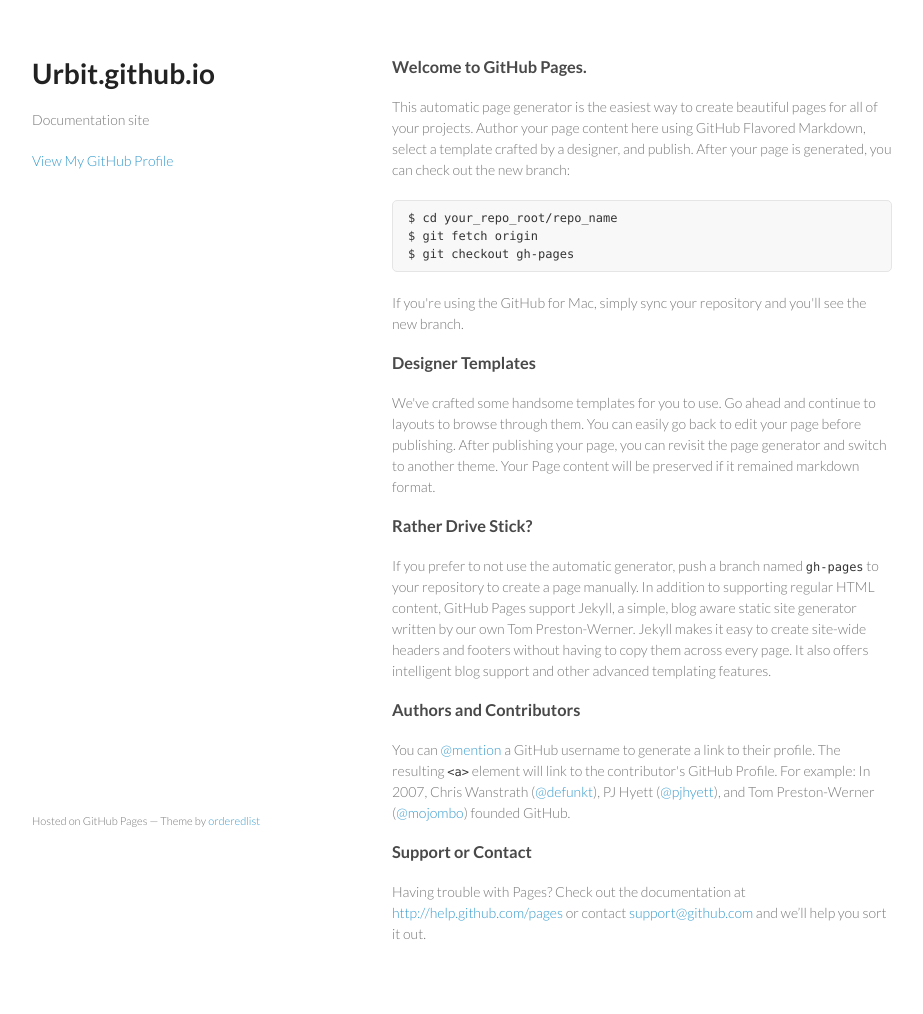
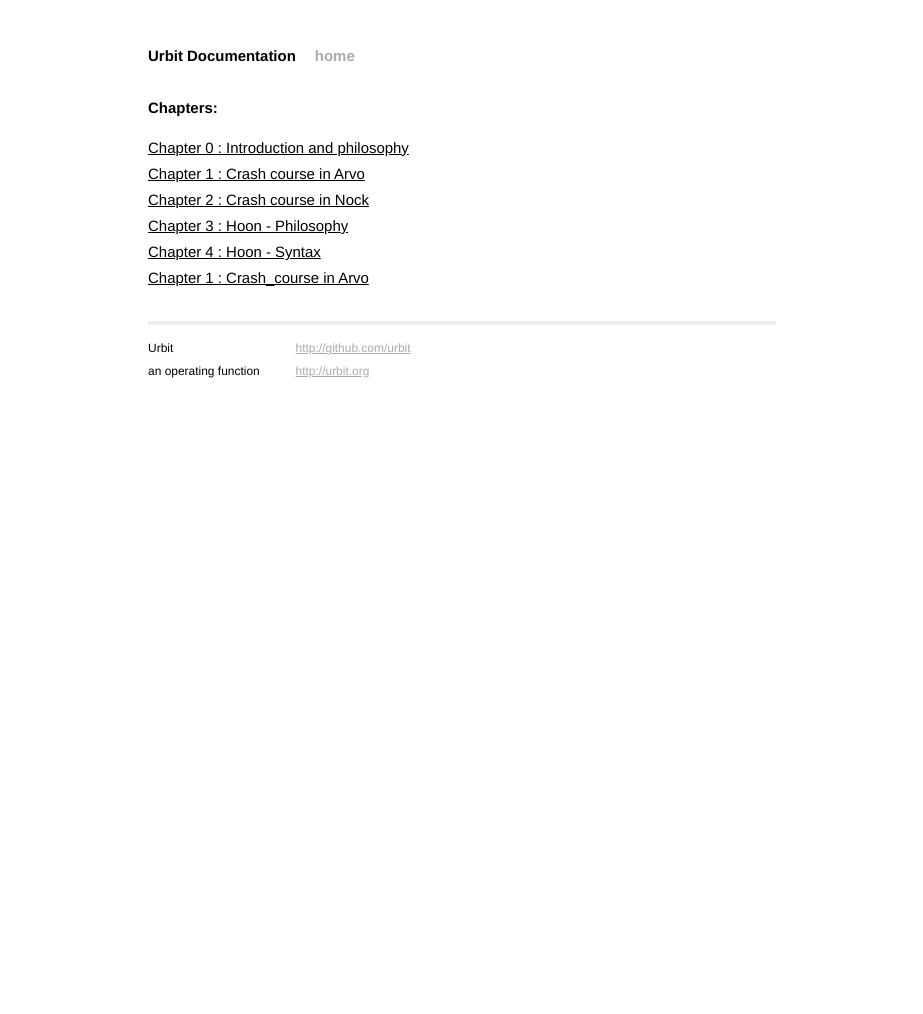
Before and after one commit to urbit/old-urbit.org, a Jekyll site: the page built from index.html, in a window 1280 px wide. Shown: the whole page, without its empty margins (178-1101 px from the left). Built offline with Jekyll 4.4.1, drawn with Linux system fonts in a browser that asks for light colours; Markdown is read by kramdown in place of the engine named in the settings; after the commit the page ends 945 px from its top, so only the background shows below that.

Commit message:
Revert "Replace master branch with page content via GitHub"
This reverts commit 982b217dd407795e4a5b5404c08fadf8045e7414.

```diff
--- a/index.html
+++ b/index.html
@@ -1,65 +1,13 @@
-<!doctype html>
-<html>
-  <head>
-    <meta charset="utf-8">
-    <meta http-equiv="X-UA-Compatible" content="chrome=1">
-    <title>Urbit.github.io by urbit</title>
+---
+layout: default
+title: Urbit Documentation
+---
 
-    <link rel="stylesheet" href="stylesheets/styles.css">
-    <link rel="stylesheet" href="stylesheets/pygment_trac.css">
-    <meta name="viewport" content="width=device-width, initial-scale=1, user-scalable=no">
-    <!--[if lt IE 9]>
-    <script src="//html5shiv.googlecode.com/svn/trunk/html5.js"></script>
-    <![endif]-->
-  </head>
-  <body>
-    <div class="wrapper">
-      <header>
-        <h1>Urbit.github.io</h1>
-        <p>Documentation site</p>
-
-
-        <p class="view"><a href="https://github.com/urbit">View My GitHub Profile</a></p>
-
-      </header>
-      <section>
-        <h3>
-<a name="welcome-to-github-pages" class="anchor" href="#welcome-to-github-pages"><span class="octicon octicon-link"></span></a>Welcome to GitHub Pages.</h3>
-
-<p>This automatic page generator is the easiest way to create beautiful pages for all of your projects. Author your page content here using GitHub Flavored Markdown, select a template crafted by a designer, and publish. After your page is generated, you can check out the new branch:</p>
-
-<pre><code>$ cd your_repo_root/repo_name
-$ git fetch origin
-$ git checkout gh-pages
-</code></pre>
-
-<p>If you're using the GitHub for Mac, simply sync your repository and you'll see the new branch.</p>
-
-<h3>
-<a name="designer-templates" class="anchor" href="#designer-templates"><span class="octicon octicon-link"></span></a>Designer Templates</h3>
-
-<p>We've crafted some handsome templates for you to use. Go ahead and continue to layouts to browse through them. You can easily go back to edit your page before publishing. After publishing your page, you can revisit the page generator and switch to another theme. Your Page content will be preserved if it remained markdown format.</p>
-
-<h3>
-<a name="rather-drive-stick" class="anchor" href="#rather-drive-stick"><span class="octicon octicon-link"></span></a>Rather Drive Stick?</h3>
-
-<p>If you prefer to not use the automatic generator, push a branch named <code>gh-pages</code> to your repository to create a page manually. In addition to supporting regular HTML content, GitHub Pages support Jekyll, a simple, blog aware static site generator written by our own Tom Preston-Werner. Jekyll makes it easy to create site-wide headers and footers without having to copy them across every page. It also offers intelligent blog support and other advanced templating features.</p>
-
-<h3>
-<a name="authors-and-contributors" class="anchor" href="#authors-and-contributors"><span class="octicon octicon-link"></span></a>Authors and Contributors</h3>
-
-<p>You can <a href="https://github.com/blog/821" class="user-mention">@mention</a> a GitHub username to generate a link to their profile. The resulting <code>&lt;a&gt;</code> element will link to the contributor's GitHub Profile. For example: In 2007, Chris Wanstrath (<a href="https://github.com/defunkt" class="user-mention">@defunkt</a>), PJ Hyett (<a href="https://github.com/pjhyett" class="user-mention">@pjhyett</a>), and Tom Preston-Werner (<a href="https://github.com/mojombo" class="user-mention">@mojombo</a>) founded GitHub.</p>
-
-<h3>
-<a name="support-or-contact" class="anchor" href="#support-or-contact"><span class="octicon octicon-link"></span></a>Support or Contact</h3>
-
-<p>Having trouble with Pages? Check out the documentation at <a href="http://help.github.com/pages">http://help.github.com/pages</a> or contact <a href="mailto:support@github.com">support@github.com</a> and we’ll help you sort it out.</p>
-      </section>
-      <footer>
-        <p><small>Hosted on GitHub Pages &mdash; Theme by <a href="https://github.com/orderedlist">orderedlist</a></small></p>
-      </footer>
-    </div>
-    <script src="javascripts/scale.fix.js"></script>
-
-  </body>
-</html>
+<div id="home">
+  <h1>Chapters:</h1>
+  <ul class="posts">
+    {% for post in site.posts reversed %}
+      <li> <a href="{{ post.url }}">{{ post.title }}</a></li>
+    {% endfor %}
+  </ul>
+</div>
--- a/javascripts/scale.fix.js
+++ /dev/null
@@ -1,17 +0,0 @@
-var metas = document.getElementsByTagName('meta');
-var i;
-if (navigator.userAgent.match(/iPhone/i)) {
-  for (i=0; i<metas.length; i++) {
-    if (metas[i].name == "viewport") {
-      metas[i].content = "width=device-width, minimum-scale=1.0, maximum-scale=1.0";
-    }
-  }
-  document.addEventListener("gesturestart", gestureStart, false);
-}
-function gestureStart() {
-  for (i=0; i<metas.length; i++) {
-    if (metas[i].name == "viewport") {
-      metas[i].content = "width=device-width, minimum-scale=0.25, maximum-scale=1.6";
-    }
-  }
-}
--- a/stylesheets/pygment_trac.css
+++ /dev/null
@@ -1,69 +0,0 @@
-.highlight  { background: #ffffff; }
-.highlight .c { color: #999988; font-style: italic } /* Comment */
-.highlight .err { color: #a61717; background-color: #e3d2d2 } /* Error */
-.highlight .k { font-weight: bold } /* Keyword */
-.highlight .o { font-weight: bold } /* Operator */
-.highlight .cm { color: #999988; font-style: italic } /* Comment.Multiline */
-.highlight .cp { color: #999999; font-weight: bold } /* Comment.Preproc */
-.highlight .c1 { color: #999988; font-style: italic } /* Comment.Single */
-.highlight .cs { color: #999999; font-weight: bold; font-style: italic } /* Comment.Special */
-.highlight .gd { color: #000000; background-color: #ffdddd } /* Generic.Deleted */
-.highlight .gd .x { color: #000000; background-color: #ffaaaa } /* Generic.Deleted.Specific */
-.highlight .ge { font-style: italic } /* Generic.Emph */
-.highlight .gr { color: #aa0000 } /* Generic.Error */
-.highlight .gh { color: #999999 } /* Generic.Heading */
-.highlight .gi { color: #000000; background-color: #ddffdd } /* Generic.Inserted */
-.highlight .gi .x { color: #000000; background-color: #aaffaa } /* Generic.Inserted.Specific */
-.highlight .go { color: #888888 } /* Generic.Output */
-.highlight .gp { color: #555555 } /* Generic.Prompt */
-.highlight .gs { font-weight: bold } /* Generic.Strong */
-.highlight .gu { color: #800080; font-weight: bold; } /* Generic.Subheading */
-.highlight .gt { color: #aa0000 } /* Generic.Traceback */
-.highlight .kc { font-weight: bold } /* Keyword.Constant */
-.highlight .kd { font-weight: bold } /* Keyword.Declaration */
-.highlight .kn { font-weight: bold } /* Keyword.Namespace */
-.highlight .kp { font-weight: bold } /* Keyword.Pseudo */
-.highlight .kr { font-weight: bold } /* Keyword.Reserved */
-.highlight .kt { color: #445588; font-weight: bold } /* Keyword.Type */
-.highlight .m { color: #009999 } /* Literal.Number */
-.highlight .s { color: #d14 } /* Literal.String */
-.highlight .na { color: #008080 } /* Name.Attribute */
-.highlight .nb { color: #0086B3 } /* Name.Builtin */
-.highlight .nc { color: #445588; font-weight: bold } /* Name.Class */
-.highlight .no { color: #008080 } /* Name.Constant */
-.highlight .ni { color: #800080 } /* Name.Entity */
-.highlight .ne { color: #990000; font-weight: bold } /* Name.Exception */
-.highlight .nf { color: #990000; font-weight: bold } /* Name.Function */
-.highlight .nn { color: #555555 } /* Name.Namespace */
-.highlight .nt { color: #000080 } /* Name.Tag */
-.highlight .nv { color: #008080 } /* Name.Variable */
-.highlight .ow { font-weight: bold } /* Operator.Word */
-.highlight .w { color: #bbbbbb } /* Text.Whitespace */
-.highlight .mf { color: #009999 } /* Literal.Number.Float */
-.highlight .mh { color: #009999 } /* Literal.Number.Hex */
-.highlight .mi { color: #009999 } /* Literal.Number.Integer */
-.highlight .mo { color: #009999 } /* Literal.Number.Oct */
-.highlight .sb { color: #d14 } /* Literal.String.Backtick */
-.highlight .sc { color: #d14 } /* Literal.String.Char */
-.highlight .sd { color: #d14 } /* Literal.String.Doc */
-.highlight .s2 { color: #d14 } /* Literal.String.Double */
-.highlight .se { color: #d14 } /* Literal.String.Escape */
-.highlight .sh { color: #d14 } /* Literal.String.Heredoc */
-.highlight .si { color: #d14 } /* Literal.String.Interpol */
-.highlight .sx { color: #d14 } /* Literal.String.Other */
-.highlight .sr { color: #009926 } /* Literal.String.Regex */
-.highlight .s1 { color: #d14 } /* Literal.String.Single */
-.highlight .ss { color: #990073 } /* Literal.String.Symbol */
-.highlight .bp { color: #999999 } /* Name.Builtin.Pseudo */
-.highlight .vc { color: #008080 } /* Name.Variable.Class */
-.highlight .vg { color: #008080 } /* Name.Variable.Global */
-.highlight .vi { color: #008080 } /* Name.Variable.Instance */
-.highlight .il { color: #009999 } /* Literal.Number.Integer.Long */
-
-.type-csharp .highlight .k { color: #0000FF }
-.type-csharp .highlight .kt { color: #0000FF }
-.type-csharp .highlight .nf { color: #000000; font-weight: normal }
-.type-csharp .highlight .nc { color: #2B91AF }
-.type-csharp .highlight .nn { color: #000000 }
-.type-csharp .highlight .s { color: #A31515 }
-.type-csharp .highlight .sc { color: #A31515 }
--- a/stylesheets/styles.css
+++ /dev/null
@@ -1,255 +0,0 @@
-@import url(https://fonts.googleapis.com/css?family=Lato:300italic,700italic,300,700);
-
-body {
-  padding:50px;
-  font:14px/1.5 Lato, "Helvetica Neue", Helvetica, Arial, sans-serif;
-  color:#777;
-  font-weight:300;
-}
-
-h1, h2, h3, h4, h5, h6 {
-  color:#222;
-  margin:0 0 20px;
-}
-
-p, ul, ol, table, pre, dl {
-  margin:0 0 20px;
-}
-
-h1, h2, h3 {
-  line-height:1.1;
-}
-
-h1 {
-  font-size:28px;
-}
-
-h2 {
-  color:#393939;
-}
-
-h3, h4, h5, h6 {
-  color:#494949;
-}
-
-a {
-  color:#39c;
-  font-weight:400;
-  text-decoration:none;
-}
-
-a small {
-  font-size:11px;
-  color:#777;
-  margin-top:-0.6em;
-  display:block;
-}
-
-.wrapper {
-  width:860px;
-  margin:0 auto;
-}
-
-blockquote {
-  border-left:1px solid #e5e5e5;
-  margin:0;
-  padding:0 0 0 20px;
-  font-style:italic;
-}
-
-code, pre {
-  font-family:Monaco, Bitstream Vera Sans Mono, Lucida Console, Terminal;
-  color:#333;
-  font-size:12px;
-}
-
-pre {
-  padding:8px 15px;
-  background: #f8f8f8;
-  border-radius:5px;
-  border:1px solid #e5e5e5;
-  overflow-x: auto;
-}
-
-table {
-  width:100%;
-  border-collapse:collapse;
-}
-
-th, td {
-  text-align:left;
-  padding:5px 10px;
-  border-bottom:1px solid #e5e5e5;
-}
-
-dt {
-  color:#444;
-  font-weight:700;
-}
-
-th {
-  color:#444;
-}
-
-img {
-  max-width:100%;
-}
-
-header {
-  width:270px;
-  float:left;
-  position:fixed;
-}
-
-header ul {
-  list-style:none;
-  height:40px;
-
-  padding:0;
-
-  background: #eee;
-  background: -moz-linear-gradient(top, #f8f8f8 0%, #dddddd 100%);
-  background: -webkit-gradient(linear, left top, left bottom, color-stop(0%,#f8f8f8), color-stop(100%,#dddddd));
-  background: -webkit-linear-gradient(top, #f8f8f8 0%,#dddddd 100%);
-  background: -o-linear-gradient(top, #f8f8f8 0%,#dddddd 100%);
-  background: -ms-linear-gradient(top, #f8f8f8 0%,#dddddd 100%);
-  background: linear-gradient(top, #f8f8f8 0%,#dddddd 100%);
-
-  border-radius:5px;
-  border:1px solid #d2d2d2;
-  box-shadow:inset #fff 0 1px 0, inset rgba(0,0,0,0.03) 0 -1px 0;
-  width:270px;
-}
-
-header li {
-  width:89px;
-  float:left;
-  border-right:1px solid #d2d2d2;
-  height:40px;
-}
-
-header ul a {
-  line-height:1;
-  font-size:11px;
-  color:#999;
-  display:block;
-  text-align:center;
-  padding-top:6px;
-  height:40px;
-}
-
-strong {
-  color:#222;
-  font-weight:700;
-}
-
-header ul li + li {
-  width:88px;
-  border-left:1px solid #fff;
-}
-
-header ul li + li + li {
-  border-right:none;
-  width:89px;
-}
-
-header ul a strong {
-  font-size:14px;
-  display:block;
-  color:#222;
-}
-
-section {
-  width:500px;
-  float:right;
-  padding-bottom:50px;
-}
-
-small {
-  font-size:11px;
-}
-
-hr {
-  border:0;
-  background:#e5e5e5;
-  height:1px;
-  margin:0 0 20px;
-}
-
-footer {
-  width:270px;
-  float:left;
-  position:fixed;
-  bottom:50px;
-}
-
-@media print, screen and (max-width: 960px) {
-
-  div.wrapper {
-    width:auto;
-    margin:0;
-  }
-
-  header, section, footer {
-    float:none;
-    position:static;
-    width:auto;
-  }
-
-  header {
-    padding-right:320px;
-  }
-
-  section {
-    border:1px solid #e5e5e5;
-    border-width:1px 0;
-    padding:20px 0;
-    margin:0 0 20px;
-  }
-
-  header a small {
-    display:inline;
-  }
-
-  header ul {
-    position:absolute;
-    right:50px;
-    top:52px;
-  }
-}
-
-@media print, screen and (max-width: 720px) {
-  body {
-    word-wrap:break-word;
-  }
-
-  header {
-    padding:0;
-  }
-
-  header ul, header p.view {
-    position:static;
-  }
-
-  pre, code {
-    word-wrap:normal;
-  }
-}
-
-@media print, screen and (max-width: 480px) {
-  body {
-    padding:15px;
-  }
-
-  header ul {
-    display:none;
-  }
-}
-
-@media print {
-  body {
-    padding:0.4in;
-    font-size:12pt;
-    color:#444;
-  }
-}
```
Also changed, not shown: params.json (deleted, +0 -1 lines).
